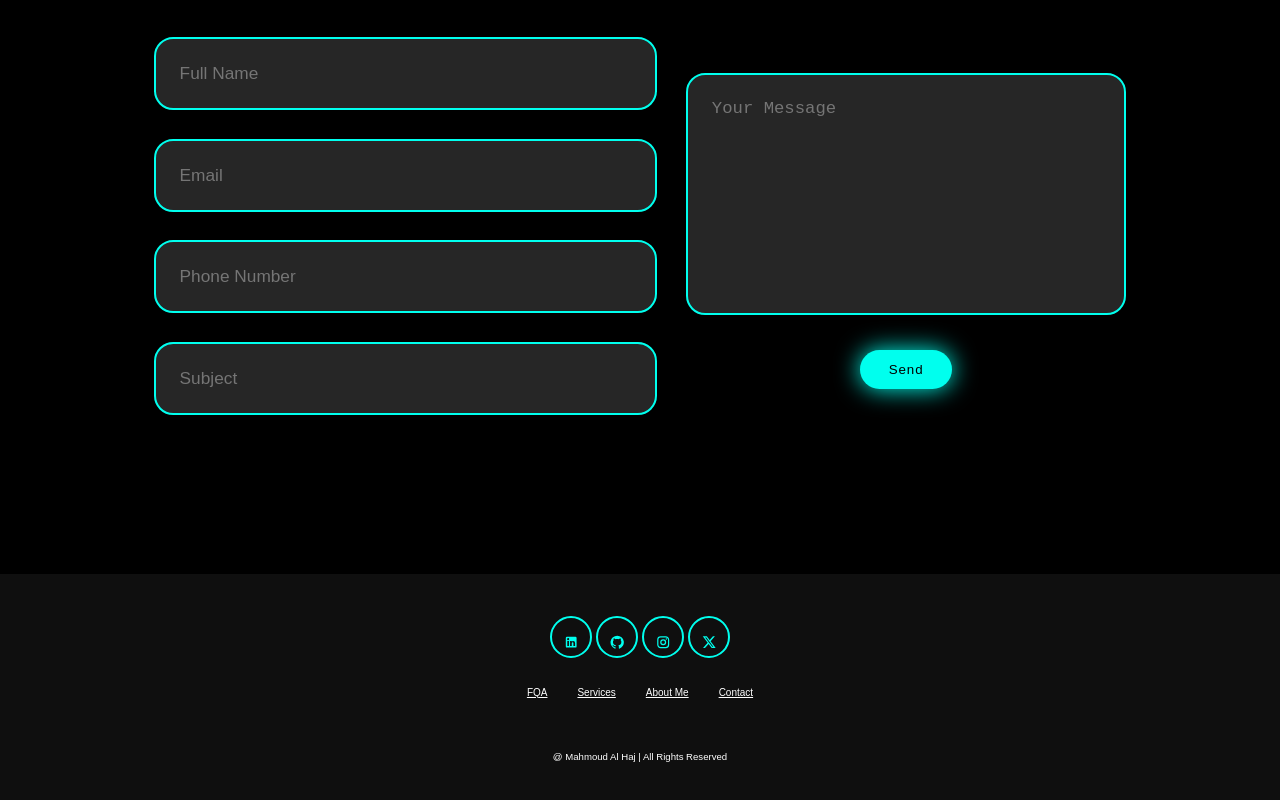
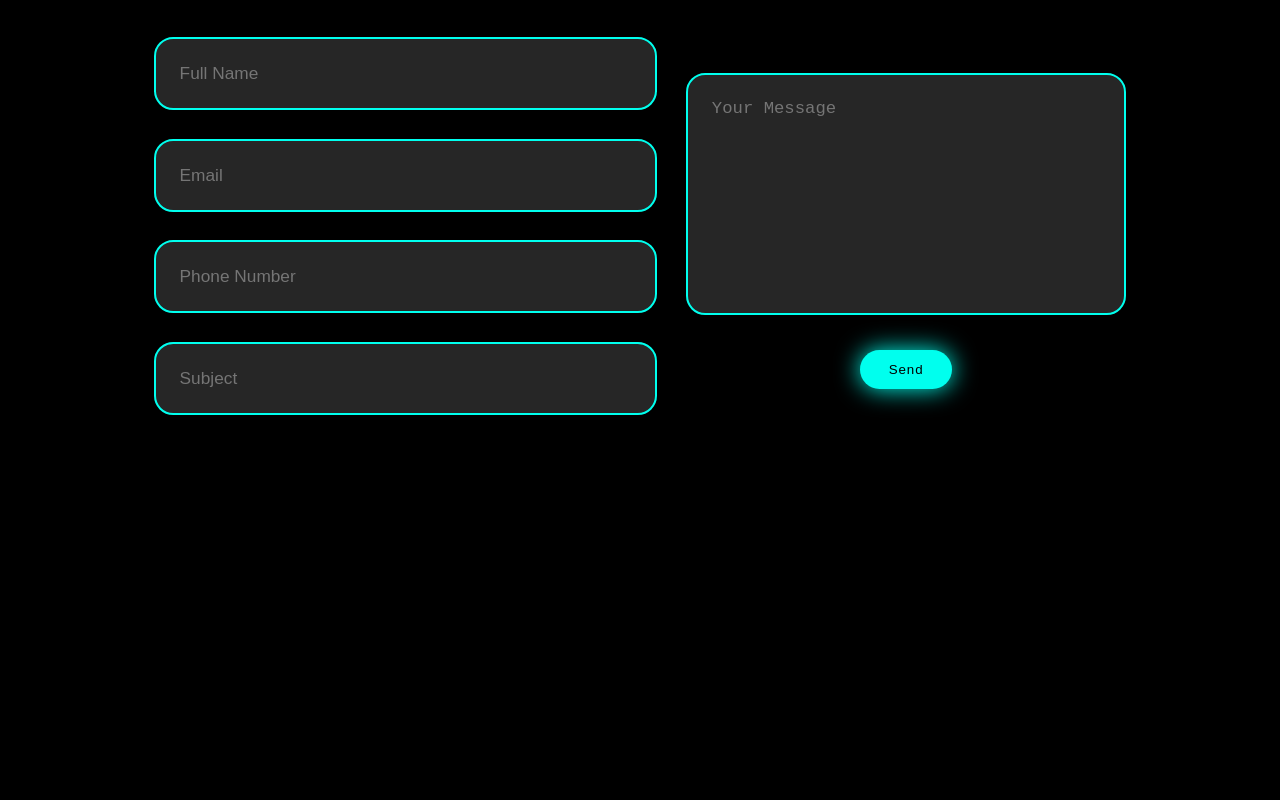
Before and after one commit to MahmoudAlHaj4/-Personal-Portfolio-Website, a React (Create React App) app in the folder personalwebsite/: page / in a window 1280 px wide. Shown: the part 4227-5027 px from the top of the page. After the commit the page ends 4801 px from the top, so only its background shows below. Built offline with nearby package versions, Linux system fonts and the light colour scheme.

Commit message:
remove footer

```diff
--- a/personalwebsite/src/profile/profile.jsx
+++ b/personalwebsite/src/profile/profile.jsx
@@ -186,31 +186,7 @@ const Profile = ()=>{
                 </form>
             </section>
 
-            <footer className="footer">
-                <div className="social">
-                <a href=""><LinkedInIcon className="icon"/></a>
-                            <a href=""><GitHubIcon className="icon"/></a>
-                            <a href=""><InstagramIcon className="icon"/></a>
-                            <a href=""><XIcon className="icon"/></a>
-                </div>
-                <ul className="list">
-                    <li>
-                        <a href="">FQA</a>
-                    </li>
-                    <li>
-                        <a href="">Services</a>
-                    </li>
-                    <li>
-                        <a href="">About Me</a>
-                    </li>
-                    <li>
-                        <a href="">Contact</a>
-                    </li>
-                </ul>
-                <p className="copyright">
-                    @ Mahmoud Al Haj | All Rights Reserved
-                </p>
-            </footer>
+
         </div>
     )
 }
```
